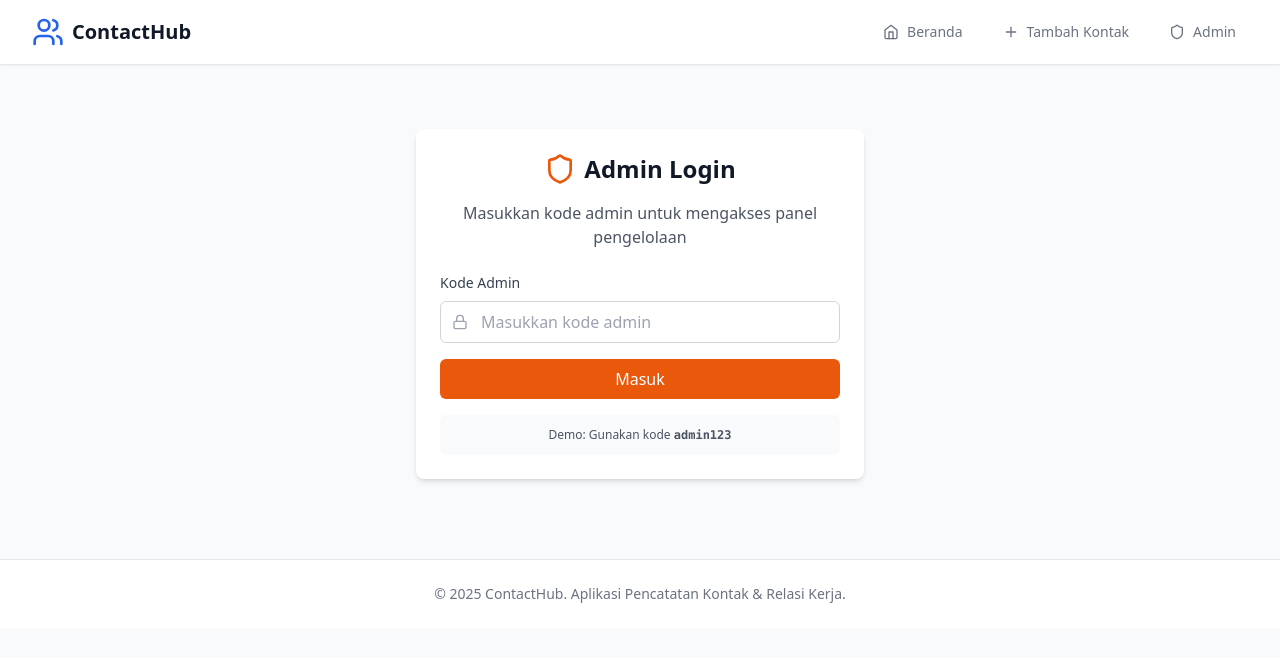
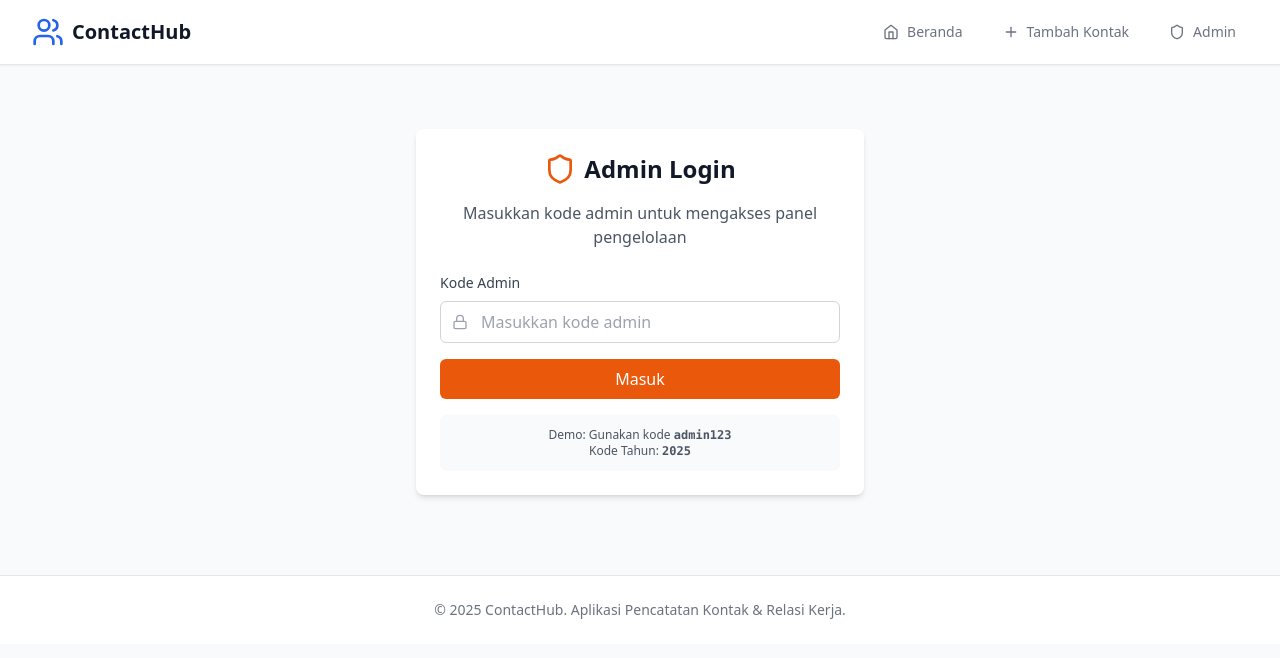
Before and after one commit to hilmanfitriana19/contact-hub, a React (Vite) app: page / in a window 1280 px wide. Both pictures are taken after a click on the button "Admin". Shown: the top 658 px of the page. Built offline with nearby package versions, Linux system fonts and the light colour scheme; no server answers.

Commit message:
Move admin code to env and add year code

```diff
--- a/src/App.tsx
+++ b/src/App.tsx
@@ -7,7 +7,8 @@ import { AdminDashboard } from './components/Admin/AdminDashboard';
 import { contactService } from './services/contactService';
 import { ContactFormData, AppState } from './types';
 
-const ADMIN_CODE = 'admin123';
+const ADMIN_CODE = (import.meta.env.VITE_ADMIN_CODE as string) || 'admin123';
+const YEAR_CODE = (import.meta.env.VITE_YEAR_CODE as string) || new Date().getFullYear().toString();
 
 function App() {
   const [state, setState] = useState<AppState>({
@@ -150,7 +151,7 @@ function App() {
       <footer className="bg-white border-t border-gray-200 mt-12">
         <div className="max-w-7xl mx-auto px-4 sm:px-6 lg:px-8 py-6">
           <div className="text-center text-gray-500 text-sm">
-            <p>&copy; 2025 ContactHub. Aplikasi Pencatatan Kontak & Relasi Kerja.</p>
+            <p>&copy; {YEAR_CODE} ContactHub. Aplikasi Pencatatan Kontak & Relasi Kerja.</p>
           </div>
         </div>
       </footer>
--- a/src/components/Admin/AdminLogin.tsx
+++ b/src/components/Admin/AdminLogin.tsx
@@ -1,5 +1,8 @@
 import React, { useState } from 'react';
 import { Shield, Lock } from 'lucide-react';
+
+const ADMIN_CODE = (import.meta.env.VITE_ADMIN_CODE as string) || 'admin123';
+const YEAR_CODE = (import.meta.env.VITE_YEAR_CODE as string) || new Date().getFullYear().toString();
 
 interface AdminLoginProps {
   onLogin: (code: string) => boolean;
@@ -68,7 +71,10 @@ export const AdminLogin: React.FC<AdminLoginProps> = ({ onLogin }) => {
 
         <div className="mt-4 p-3 bg-gray-50 rounded-md">
           <p className="text-xs text-gray-600 text-center">
-            Demo: Gunakan kode <span className="font-mono font-bold">admin123</span>
+            Demo: Gunakan kode <span className="font-mono font-bold">{ADMIN_CODE}</span>
+          </p>
+          <p className="text-xs text-gray-600 text-center">
+            Kode Tahun: <span className="font-mono font-bold">{YEAR_CODE}</span>
           </p>
         </div>
       </div>
```
Also changed, not shown: 2 other files (tests, documents, lock files or other folders).
